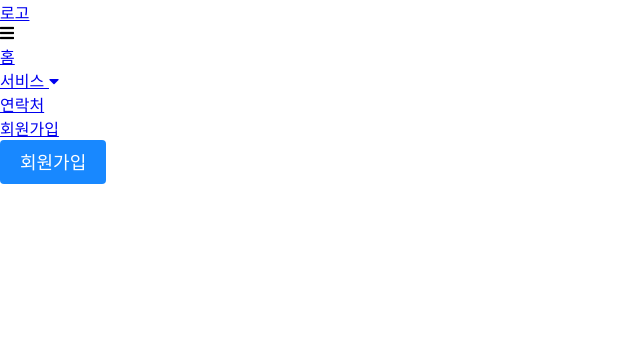
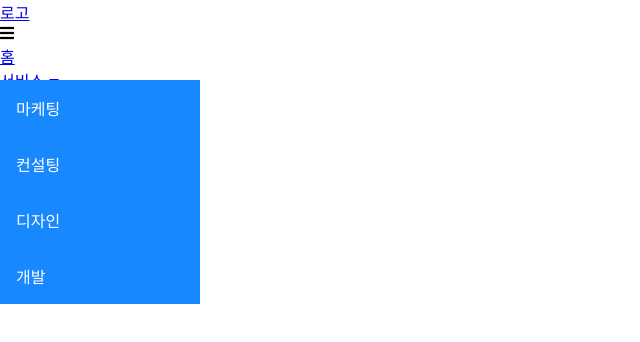
Before and after one commit to rkdvnfma90/react-responsive-navbar, a React (Create React App) app: page / in a window 1280 px wide. Shown: the top 342 px of the page, without its empty margins (0-640 px from the left). Built offline with nearby package versions, Linux system fonts and the light colour scheme.

Commit message:
feat 드랍다운 레이아웃 구성

```diff
--- a/src/components/Dropdown.js
+++ b/src/components/Dropdown.js
@@ -0,0 +1,56 @@
+import React, { useState } from 'react'
+import { Link } from 'react-router-dom'
+import styled from 'styled-components'
+import { menuitems } from '../data/menuitems'
+
+const DropdownMenu = styled.ul`
+  width: 200px;
+  position: absolute;
+  top: 80px;
+  list-style: none;
+  text-align: start;
+  display: ${({ clicked }) => (clicked ? 'none' : 'block')};
+`
+
+const DropdownItem = styled.li`
+  background: ${({ theme }) => theme.primaryColor};
+  cursor: pointer;
+
+  &:hover {
+    background: #5cabff;
+  }
+`
+const DropdownLink = styled(Link)`
+  display: block;
+  width: 100%;
+  height: 100%;
+  text-decoration: none;
+  color: #fff;
+  padding: 16px;
+`
+
+const Dropdown = () => {
+  const [click, setClick] = useState(false)
+  const handleClick = () => setClick(!click)
+
+  return (
+    <>
+      {/* click ? 'dropdown-menu clicked' : 'dropdown-menu' */}
+      <DropdownMenu onClick={handleClick} clicked={click}>
+        {menuitems.map((item, index) => (
+          <DropdownItem key={index}>
+            <DropdownLink
+              cName={item.cName}
+              to={item.path}
+              onClick={() => setClick(false)}
+            >
+              {item.title}
+            </DropdownLink>
+          </DropdownItem>
+        ))}
+      </DropdownMenu>
+    </>
+  )
+}
+
+export default Dropdown
--- a/src/components/Navbar.js
+++ b/src/components/Navbar.js
@@ -8,14 +8,14 @@ const Nav = styled.nav``
 const NavbarLogo = styled(Link)``
 const MenuIcon = styled.div``
 const Icon = styled.i``
-const NavContainer = styled.ul``
+const NavMenu = styled.ul``
 const NavItem = styled.li``
 const NavLinks = styled(Link)``
 const NavLinksMobile = styled(Link)``
 
 const Navbar = () => {
   const [click, setClick] = useState(false)
-  const [dropdown, setDropdown] = useState(false)
+  const [dropdown, setDropdown] = useState(true)
 
   const handleClick = () => setClick(!click)
   const closeMobileMenu = () => setClick(false)
@@ -30,7 +30,7 @@ const Navbar = () => {
         </MenuIcon>
 
         {/* click ? 'nav-menu active' : 'nav-menu' */}
-        <NavContainer>
+        <NavMenu>
           <NavItem>
             <NavLinks to='/' onClick={closeMobileMenu}>
               홈
@@ -52,7 +52,7 @@ const Navbar = () => {
               회원가입
             </NavLinksMobile>
           </NavItem>
-        </NavContainer>
+        </NavMenu>
         <Button />
       </Nav>
     </>
--- /dev/null
+++ b/src/data/menuitems.js
@@ -0,0 +1,22 @@
+export const menuitems = [
+  {
+    title: '마케팅',
+    path: '/marketing',
+    cName: 'dropdown-link',
+  },
+  {
+    title: '컨설팅',
+    path: '/consulting',
+    cName: 'dropdown-link',
+  },
+  {
+    title: '디자인',
+    path: '/design',
+    cName: 'dropdown-link',
+  },
+  {
+    title: '개발',
+    path: '/development',
+    cName: 'dropdown-link',
+  },
+]
```
